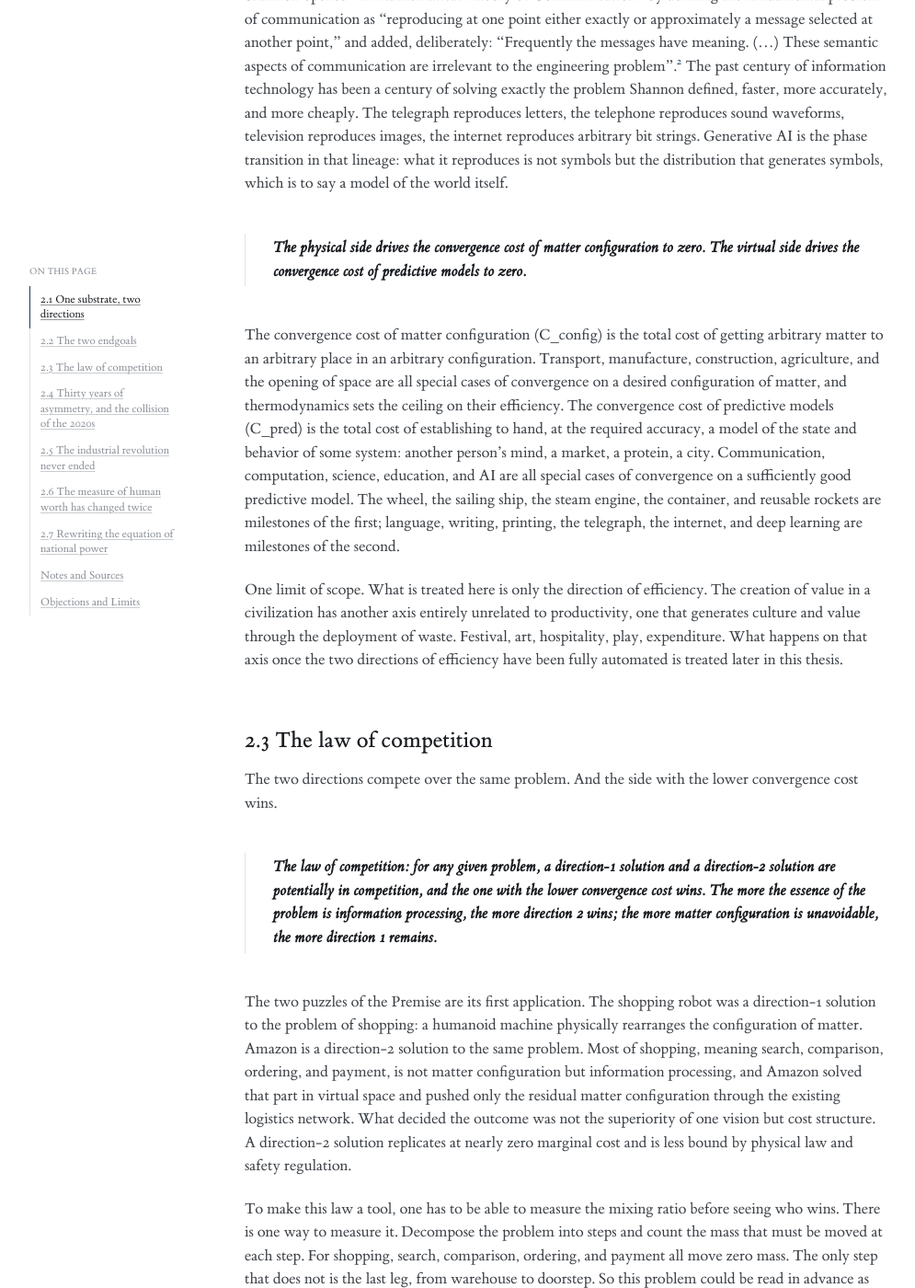
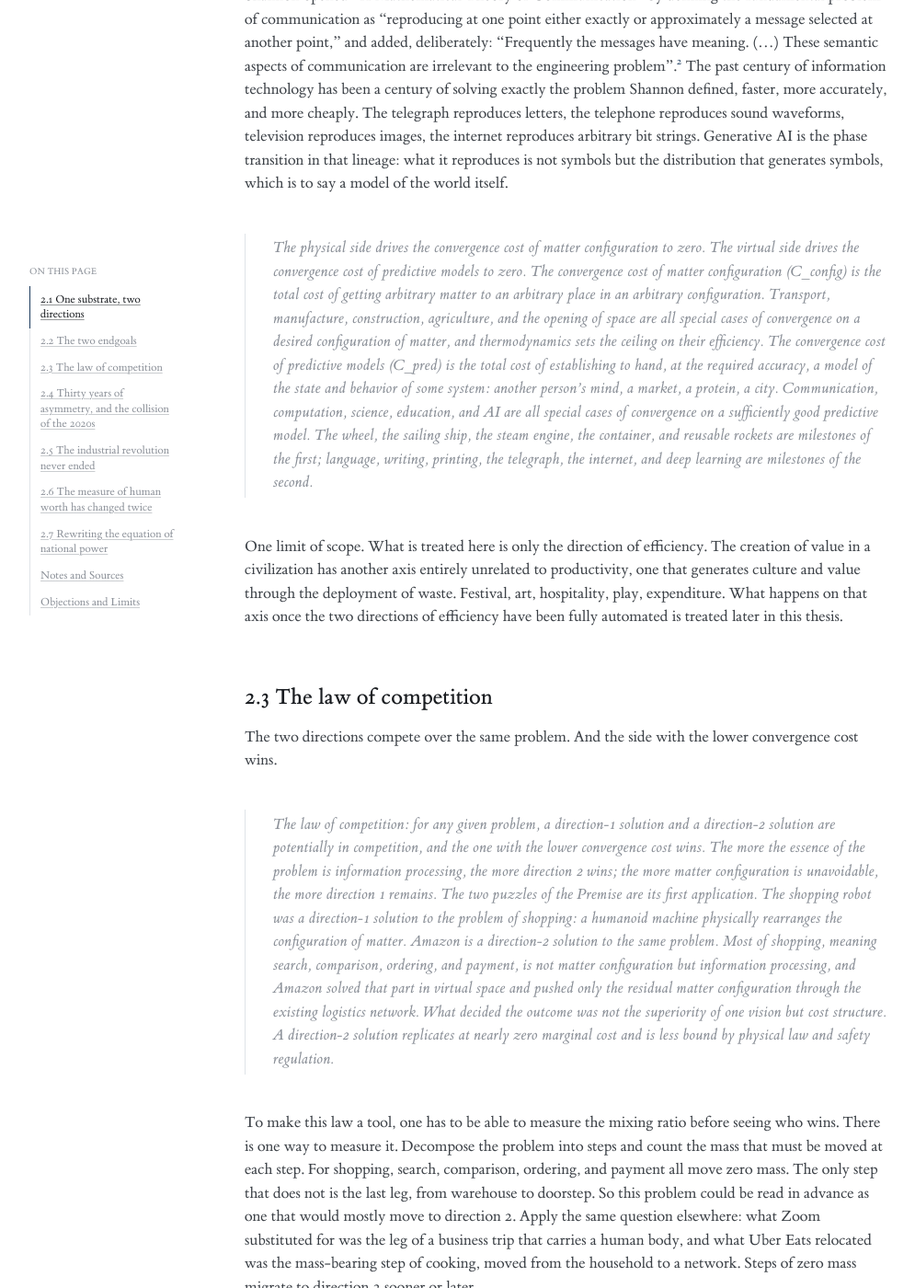
Before and after one commit to arata-hoshino/arata-hoshino.github.io, a Jekyll site: the page built from _essays/on-convergence.md, in a window 1280 px wide and 1400 px high, scrolled down 1428 px. Shown: the whole window at 92% size, without its empty margins (24-1019 px from the left). Built offline with Jekyll 4.4.1, drawn with Linux system fonts in a browser that asks for light colours.

Commit message:
Set every quotation in the weight of the text
A quotation is set apart by the rule beside it and by its italic; the
drafts also bolded them, so five passages came out heavy. The bold comes
off the pages, the importer drops it from any draft that asks for it
again, and the stylesheet holds quotations at the text weight whatever
the markup says.

Co-Authored-By: Claude Opus 5 <noreply@anthropic.com>

```diff
--- a/_essays/on-convergence.md
+++ b/_essays/on-convergence.md
@@ -24,8 +24,7 @@ The clue lies in the distinction between meaning and symbol. Language and writin
 
 That intuition coincides exactly with the definition given by the father of information theory. Claude Shannon opened "A Mathematical Theory of Communication" by defining the fundamental problem of communication as "reproducing at one point either exactly or approximately a message selected at another point," and added, deliberately: "Frequently the messages have meaning. (...) These semantic aspects of communication are irrelevant to the engineering problem".<sup class="noteref"><a href="#note-2">2</a></sup> The past century of information technology has been a century of solving exactly the problem Shannon defined, faster, more accurately, and more cheaply. The telegraph reproduces letters, the telephone reproduces sound waveforms, television reproduces images, the internet reproduces arbitrary bit strings. Generative AI is the phase transition in that lineage: what it reproduces is not symbols but the distribution that generates symbols, which is to say a model of the world itself.
 
-> **The physical side drives the convergence cost of matter configuration to zero. The virtual side drives the convergence cost of predictive models to zero.**
-
+> The physical side drives the convergence cost of matter configuration to zero. The virtual side drives the convergence cost of predictive models to zero.
 The convergence cost of matter configuration (C_config) is the total cost of getting arbitrary matter to an arbitrary place in an arbitrary configuration. Transport, manufacture, construction, agriculture, and the opening of space are all special cases of convergence on a desired configuration of matter, and thermodynamics sets the ceiling on their efficiency. The convergence cost of predictive models (C_pred) is the total cost of establishing to hand, at the required accuracy, a model of the state and behavior of some system: another person's mind, a market, a protein, a city. Communication, computation, science, education, and AI are all special cases of convergence on a sufficiently good predictive model. The wheel, the sailing ship, the steam engine, the container, and reusable rockets are milestones of the first; language, writing, printing, the telegraph, the internet, and deep learning are milestones of the second.
 
 One limit of scope. What is treated here is only the direction of efficiency. The creation of value in a civilization has another axis entirely unrelated to productivity, one that generates culture and value through the deployment of waste. Festival, art, hospitality, play, expenditure. What happens on that axis once the two directions of efficiency have been fully automated is treated later in this thesis.
@@ -34,8 +33,7 @@ One limit of scope. What is treated here is only the direction of efficiency. Th
 
 The two directions compete over the same problem. And the side with the lower convergence cost wins.
 
-> **The law of competition: for any given problem, a direction-1 solution and a direction-2 solution are potentially in competition, and the one with the lower convergence cost wins. The more the essence of the problem is information processing, the more direction 2 wins; the more matter configuration is unavoidable, the more direction 1 remains.**
-
+> The law of competition: for any given problem, a direction-1 solution and a direction-2 solution are potentially in competition, and the one with the lower convergence cost wins. The more the essence of the problem is information processing, the more direction 2 wins; the more matter configuration is unavoidable, the more direction 1 remains.
 The two puzzles of the Premise are its first application. The shopping robot was a direction-1 solution to the problem of shopping: a humanoid machine physically rearranges the configuration of matter. Amazon is a direction-2 solution to the same problem. Most of shopping, meaning search, comparison, ordering, and payment, is not matter configuration but information processing, and Amazon solved that part in virtual space and pushed only the residual matter configuration through the existing logistics network. What decided the outcome was not the superiority of one vision but cost structure. A direction-2 solution replicates at nearly zero marginal cost and is less bound by physical law and safety regulation.
 
 To make this law a tool, one has to be able to measure the mixing ratio before seeing who wins. There is one way to measure it. Decompose the problem into steps and count the mass that must be moved at each step. For shopping, search, comparison, ordering, and payment all move zero mass. The only step that does not is the last leg, from warehouse to doorstep. So this problem could be read in advance as one that would mostly move to direction 2. Apply the same question elsewhere: what Zoom substituted for was the leg of a business trip that carries a human body, and what Uber Eats relocated was the mass-bearing step of cooking, moved from the household to a network. Steps of zero mass migrate to direction 2 sooner or later.
--- a/assets/css/style.css
+++ b/assets/css/style.css
@@ -611,6 +611,15 @@ main {
 
 .prose blockquote p:last-child { margin-bottom: 0; }
 
+/* a quotation is set apart by the rule beside it and by its italic. It is
+   never set apart by weight, whatever the draft asked for. */
+.prose blockquote strong,
+.prose blockquote b,
+.epigraph strong,
+.epigraph b {
+  font-weight: inherit;
+}
+
 .prose table {
   width: 100%;
   margin: 2.2em 0;
--- a/tools/import_chapter.py
+++ b/tools/import_chapter.py
@@ -170,7 +170,9 @@ def equations(body):
             # the paragraph is raw html, so the markdown escapes come out
             inner = inner.replace('\\*', '*').replace('\\_', '_')
             return '<p class="equation">%s</p>' % inner
-        return m.group(0)
+        # a quotation is set apart by the rule beside it and by its italic,
+        # never by weight: the draft's bold comes off here
+        return '> ' + inner
     return EQUATION.sub(one, body)
 
 
```
Also changed, not shown: _essays/on-population.md (+1 -2 lines).
